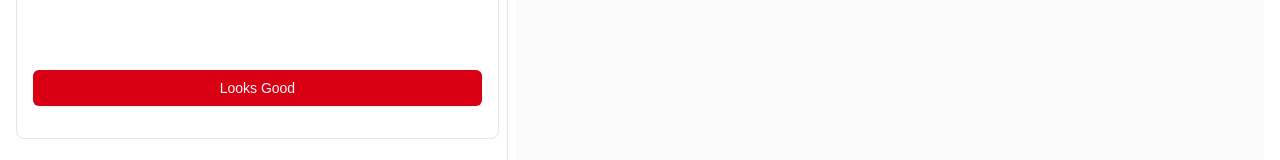
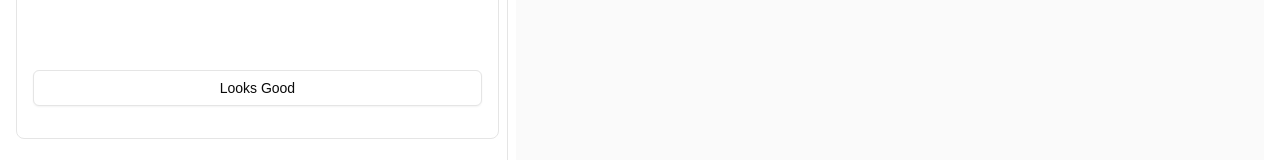
Before and after one commit to Hunde-D/RAG-Medical-AI, a Next.js app: page / in a window 1280 px wide. Shown: the part 525-685 px from the top of the page. Built offline with nearby package versions, Linux system fonts and the light colour scheme.

Commit message:
style: report button style

```diff
--- a/components/report.tsx
+++ b/components/report.tsx
@@ -108,11 +108,7 @@ const Report = ({
           className="text-sm resize-none min-h-72 border-none p-3 shadow-none focus-visible:ring-0"
           placeholder="Extracted data from the report will appear here. Get better recommendations by providing additional patient history and symptoms..."
         />
-        <Button
-          className="bg-[#D90013] my-4"
-          onClick={handleConfirmation}
-          variant="destructive"
-        >
+        <Button className="my-4" onClick={handleConfirmation} variant="outline">
           Looks Good
         </Button>
       </fieldset>
```
